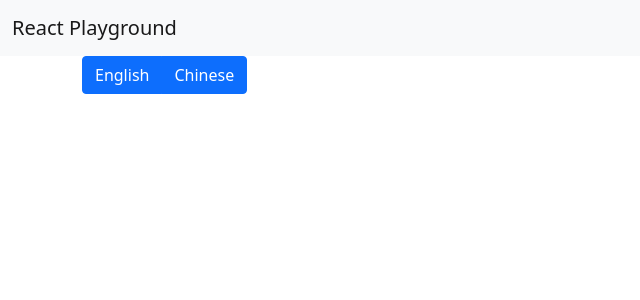
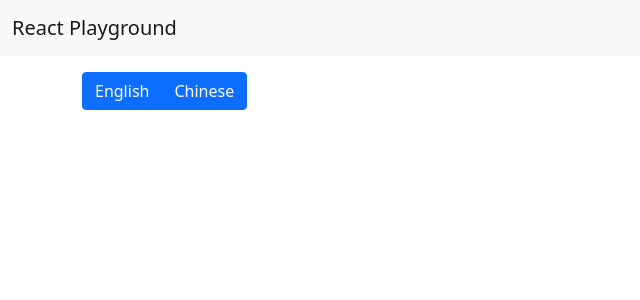
Before and after one commit to TerrenceHuang/react-playground, a React (Create React App) app: page / in a window 1280 px wide. Shown: the top 300 px of the page, without its empty margins (0-640 px from the left). Built offline with nearby package versions, Linux system fonts and the light colour scheme.

Commit message:
Add top margin to LanguageChooser

```diff
--- a/src/components/LanguageChooser.jsx
+++ b/src/components/LanguageChooser.jsx
@@ -3,7 +3,11 @@ import ChangeLanguageButton from "./ChangeLanguageButton";
 function LanguageChooser() {
   // TODO: Load from language list
   return (
-    <div className="btn-group" role="group">
+    <div
+      className="btn-group mt-3"
+      role="group"
+      aria-label="Language button group"
+    >
       <ChangeLanguageButton language="en" />
       <ChangeLanguageButton language="zh-TW" />
     </div>
```
